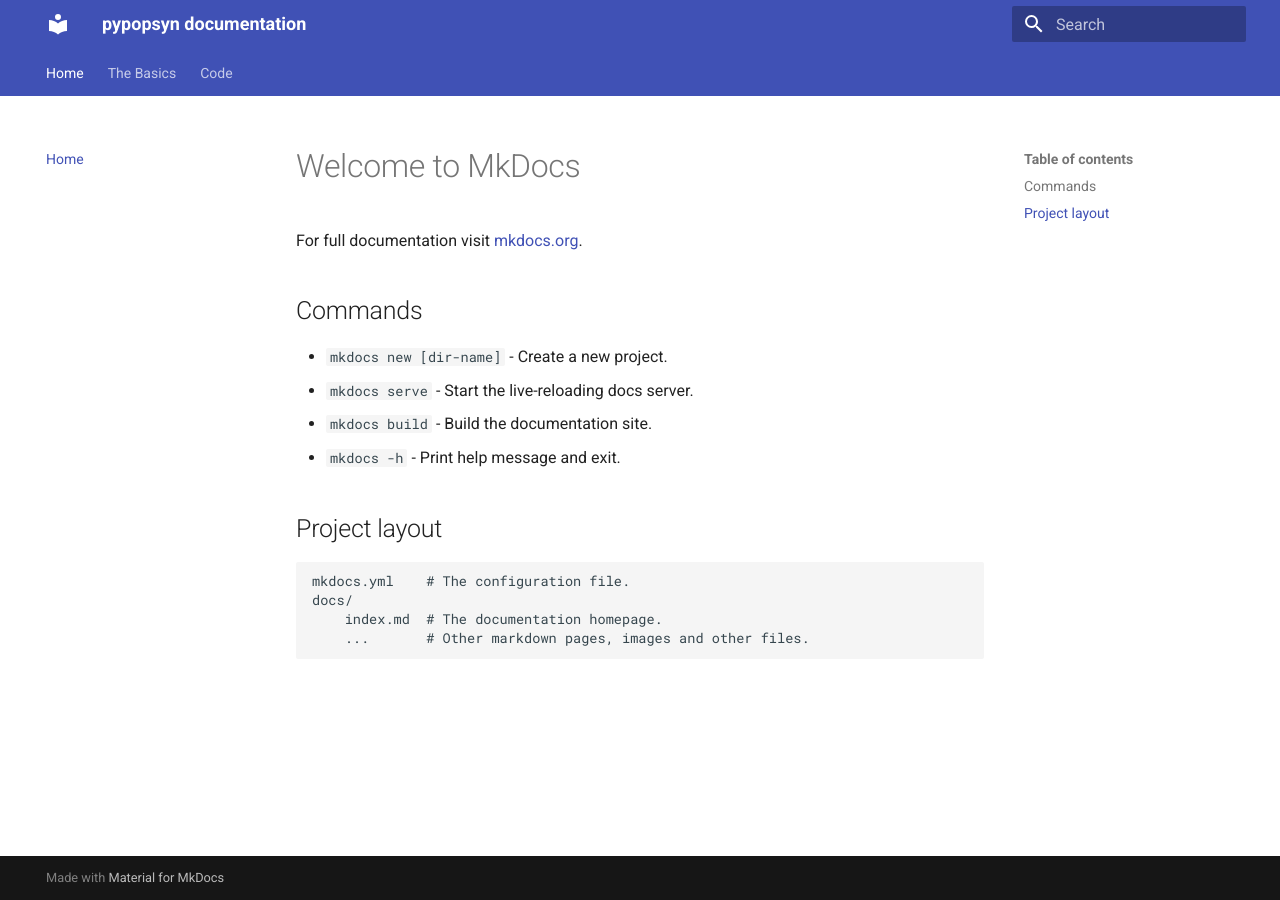
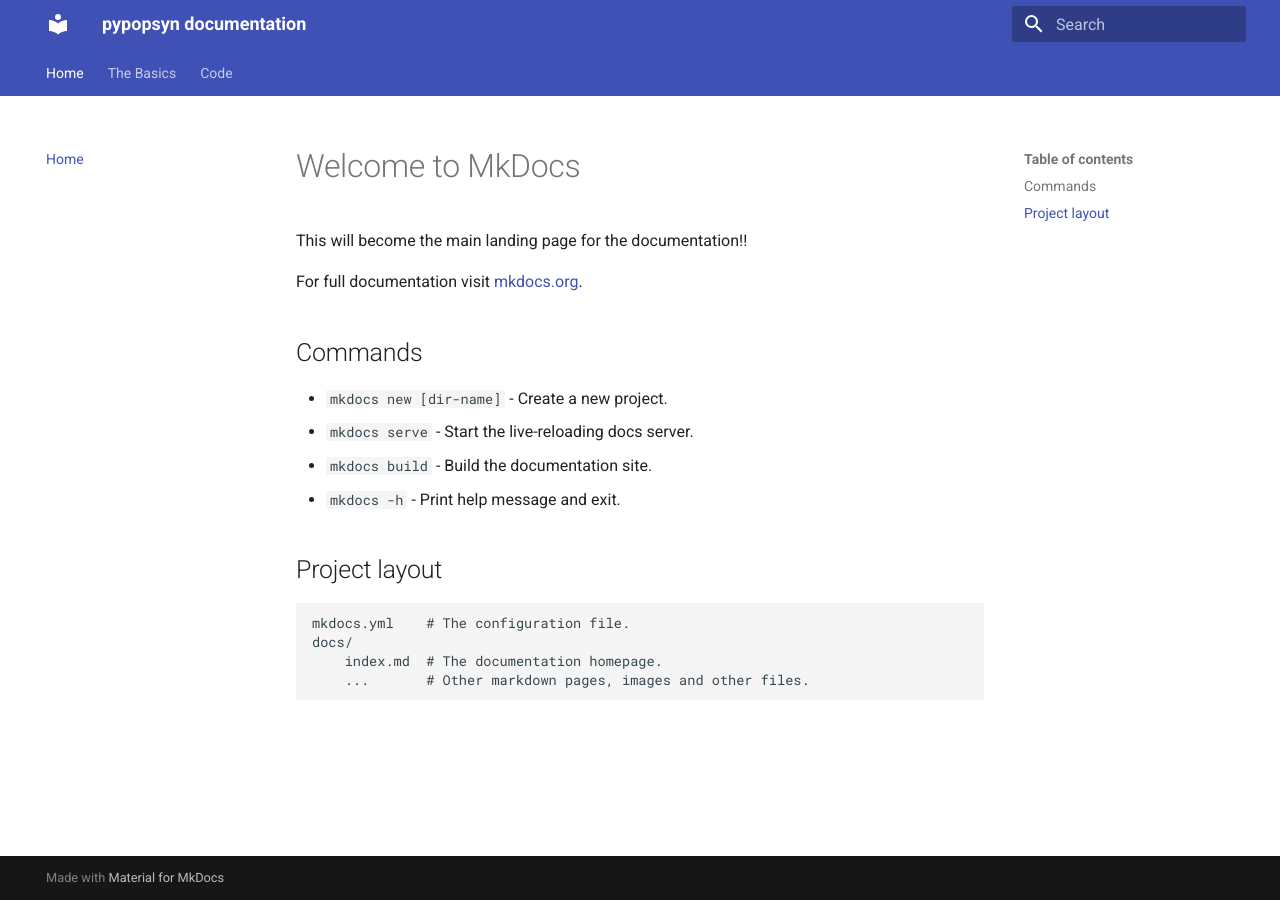
Before and after one commit to ice-csic-astroexotic/ML-Poppyns, an MkDocs documentation site: the page built from docs/index.md, in a window 1280 px wide. Built offline with MkDocs 1.6.1 and Material for MkDocs 9.7.7, drawn with Linux system fonts in a browser that asks for light colours.

Commit message:
Adding a comment to the main index.md file.

```diff
--- a/docs/index.md
+++ b/docs/index.md
@@ -1,4 +1,6 @@
 # Welcome to MkDocs
+
+This will become the main landing page for the documentation!!
 
 For full documentation visit [mkdocs.org](https://www.mkdocs.org).
 
```
